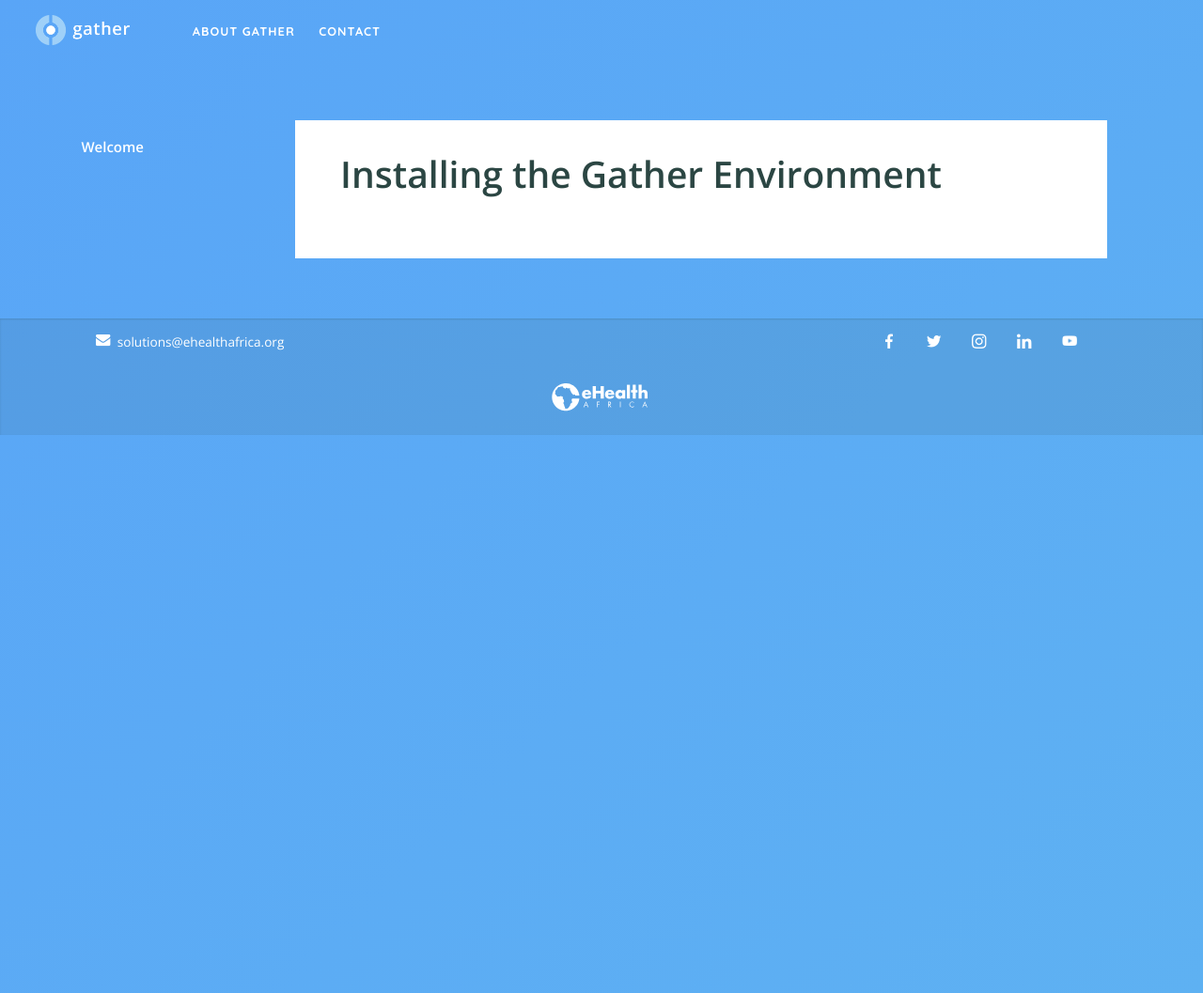
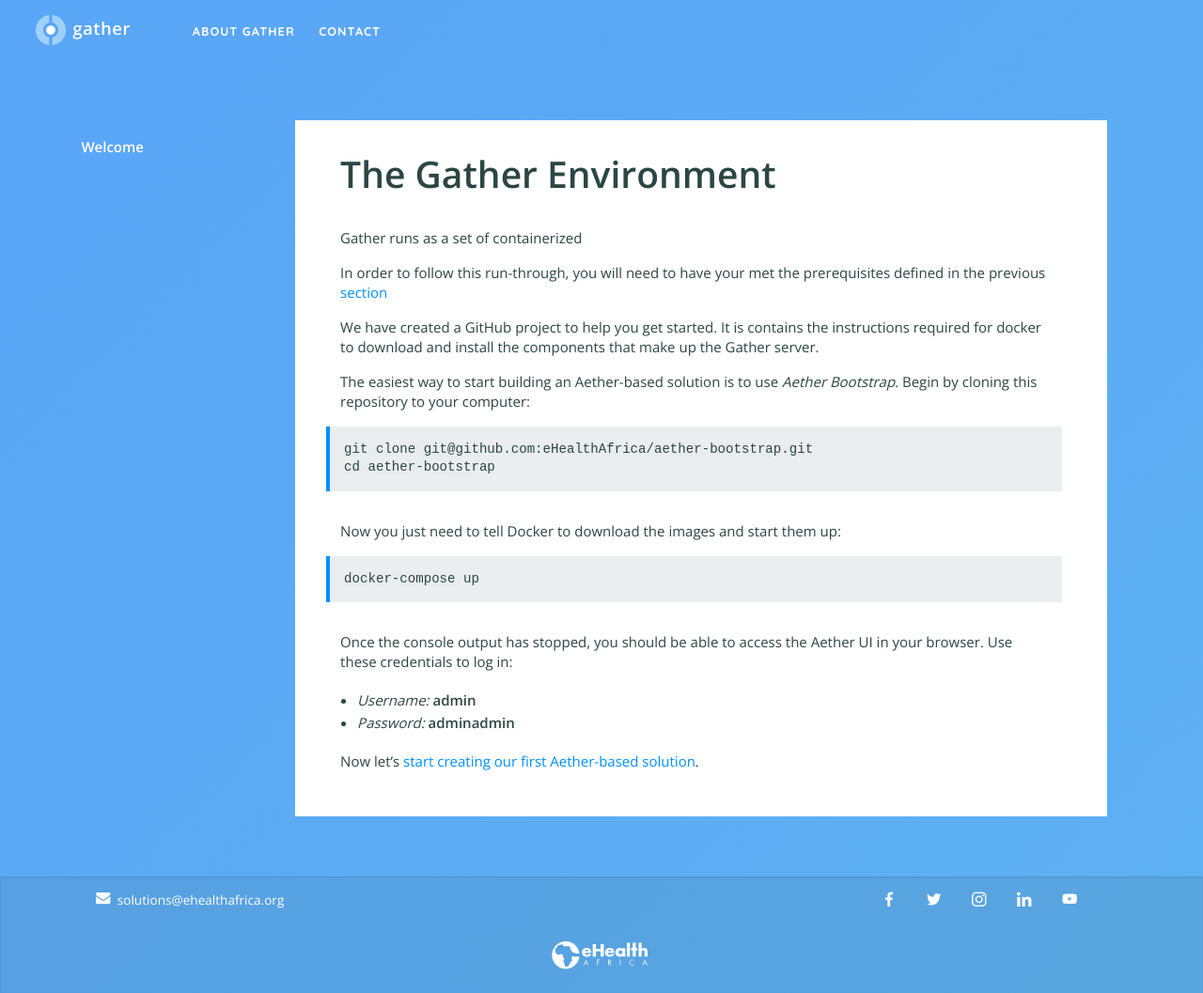
Before and after one commit to nixilla/gather, a Jekyll site: the page built from documentation/try/demo_install.md, in a window 1280 px wide. Shown: the whole page at 94% size. Built offline with Jekyll 4.4.1, drawn with Linux system fonts in a browser that asks for light colours.

Commit message:
Update demo_install.md

````diff
--- a/documentation/try/demo_install.md
+++ b/documentation/try/demo_install.md
@@ -3,4 +3,30 @@ title: Gather - Demo 1 Installation
 permalink: documentation/try/demo_install.html
 ---
 
-# Installing the Gather Environment
+# The Gather Environment
+Gather runs as a set of containerized
+
+
+In order to follow this run-through, you will need to have your met the prerequisites defined in the previous [section](index)
+
+We have created a GitHub project to help you get started.  It is contains the instructions required for docker to download and install the components that make up the Gather server.
+
+The easiest way to start building an Aether-based solution is to use _Aether Bootstrap_. Begin by cloning this repository to your computer:
+
+```
+git clone git@github.com:eHealthAfrica/aether-bootstrap.git
+cd aether-bootstrap
+```
+
+Now you just need to tell Docker to download the images and start them up:
+
+```
+docker-compose up
+```
+
+Once the console output has stopped, you should be able to access the Aether UI in your browser. Use these credentials to log in:
+
+- _Username:_ **admin**
+- _Password:_ **adminadmin**
+
+Now let’s [start creating our first Aether-based solution](walkthrough-core).
````
